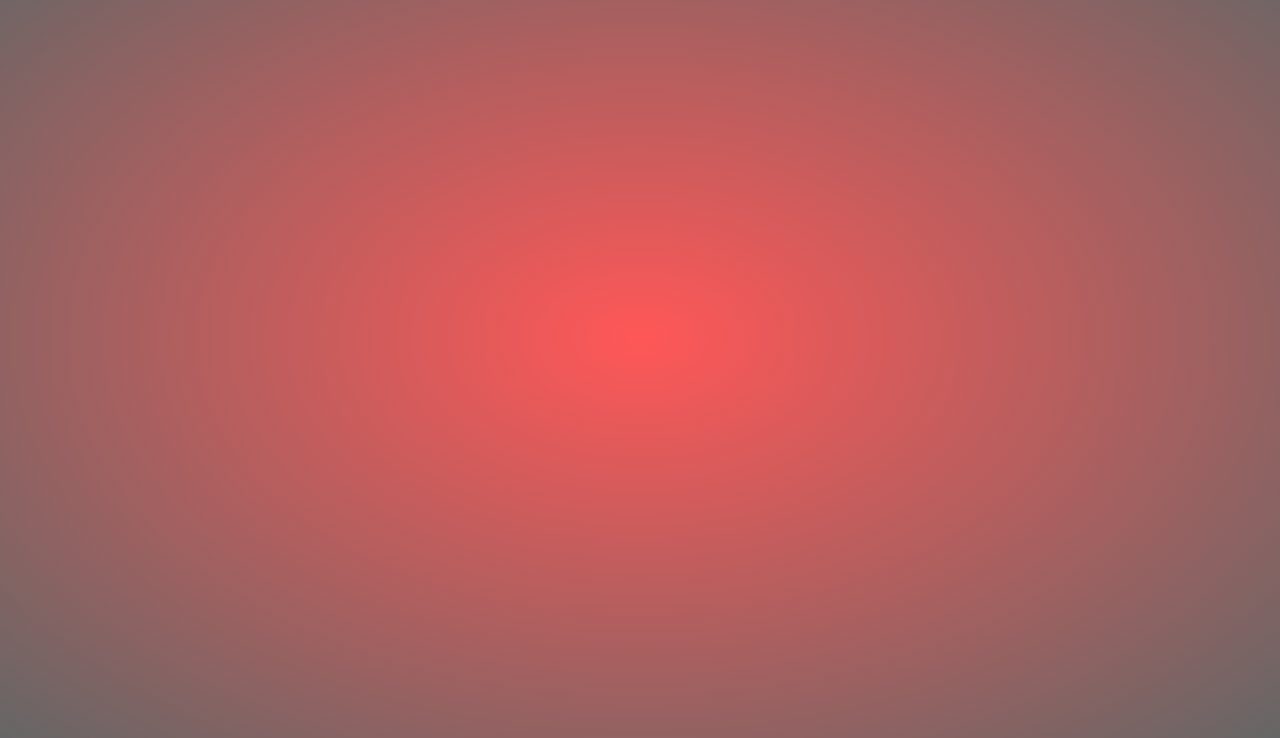
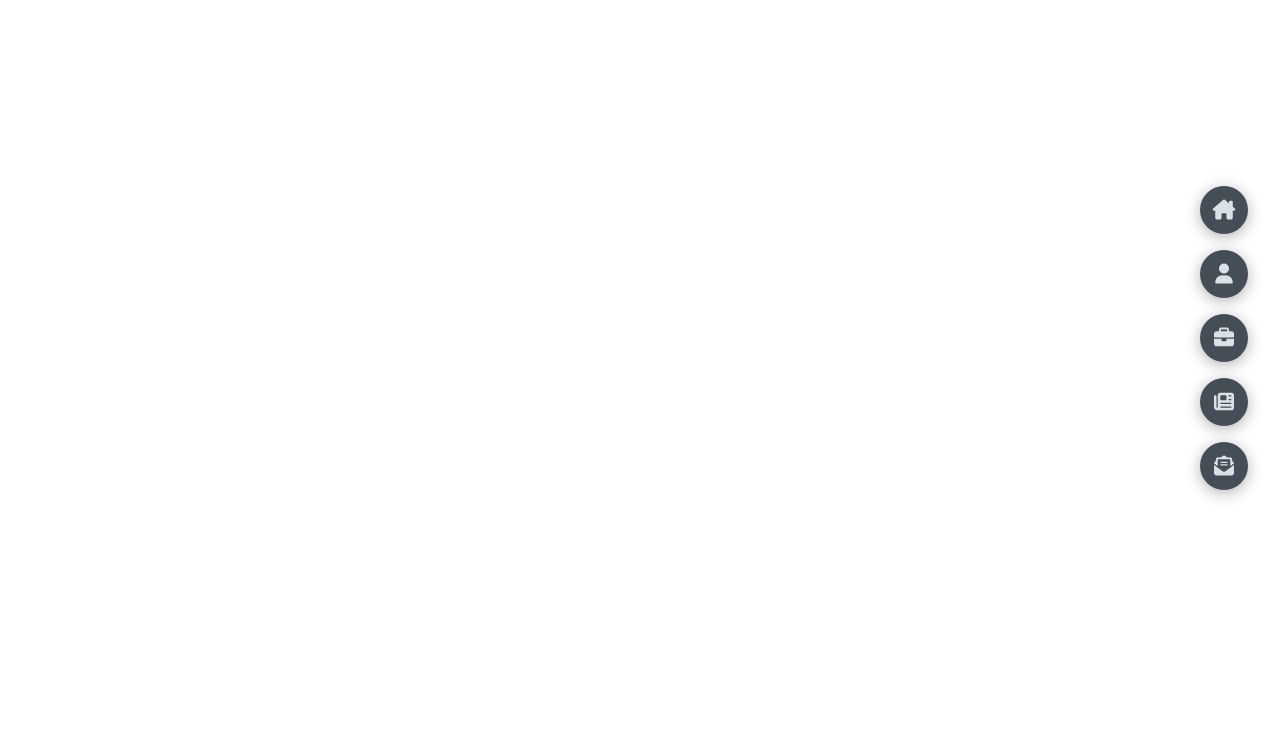
Before and after one commit to asherthisside/portfolio, a plain HTML site: page index.html in a window 1280 px wide. Shown: the part 62-800 px from the top of the page. Drawn offline with Linux system fonts and the light colour scheme.

Commit message:
Created the right menu

```diff
--- a/index.html
+++ b/index.html
@@ -4,12 +4,24 @@
     <meta charset="UTF-8">
     <meta name="viewport" content="width=device-width, initial-scale=1.0">
     <title>Portfolio</title>
+    <link rel="stylesheet" href="https://cdnjs.cloudflare.com/ajax/libs/font-awesome/6.4.2/css/all.min.css" integrity="sha512-z3gLpd7yknf1YoNbCzqRKc4qyor8gaKU1qmn+CShxbuBusANI9QpRohGBreCFkKxLhei6S9CQXFEbbKuqLg0DA==" crossorigin="anonymous" referrerpolicy="no-referrer" />
     <link rel="stylesheet" href="styles/style.css">
 </head>
 <body>
     <div class="container">
-        <h1>Welcome to my Portfolio</h1>
-        <script src="scripts/script.js"></script>
+        <nav>
+            <ul class="controls">
+                <li class="control" id="control1"><i class="control-icon fa-solid fa-house-chimney"></i></li>
+                <li class="control" id="control2"><i class="control-icon fa-solid fa-user"></i></li>
+                <li class="control" id="control3"><i class="control-icon fa-solid fa-briefcase"></i></li>
+                <li class="control" id="control4"><i class="control-icon fa-solid fa-newspaper"></i></li>
+                <li class="control" id="control5"><i class="control-icon fa-solid fa-envelope-open-text"></i></li>
+            </ul>
+        </nav>
+        <main>
+
+        </main>
     </div>
+    <script src="scripts/script.js"></script>
 </body>
 </html>
--- a/styles/style.scss
+++ b/styles/style.scss
@@ -1,14 +1,78 @@
 @import url('https://fonts.googleapis.com/css2?family=Poppins:wght@400;500;600;700&display=swap');
 $primary-font: 'Poppins', sans-serif;
+
+:root {
+    --color-primary: #191d2b;
+    --color-secondary: #27AE60;
+    --color-white: #FFFFFF;
+    --color-black: #000;
+    --color-grey0: #f8f8f8;
+    --color-grey-1: #dbe1e8;
+    --color-grey-2: #b2becd;
+    --color-grey-3: #6c7983;
+    --color-grey-4: #454e56;
+    --color-grey-5: #2a2e35;
+    --color-grey-6: #12181b;
+    --br-sm-2: 14px;
+    --box-shadow-1: 0 3px 15px rgba(0, 0, 0, .3);
+}
+
+.light-mode {
+    --color-primary: #FFFFFF;
+    --color-secondary: #F56692;
+    --color-white: #454e56;
+    --color-black: #000;
+    --color-grey0: #f8f8f8;
+    --color-grey-1: #6c7983;
+    --color-grey-2: #6c7983;
+    --color-grey-3: #6c7983;
+    --color-grey-4: #454e56;
+    --color-grey-5: #f8f8f8;
+    --color-grey-6: #12181b;
+}
 
 * {
     margin: 0;
     padding: 0;
     box-sizing: border-box;
     font-family: $primary-font;
+    list-style: none;
 }
 
 .container {
     height: 100vh;
-    background: radial-gradient(rgb(255, 87, 87), rgba(0, 0, 0, 0.60));
+    padding: 3rem;
+    position: relative;
 }
+
+nav {
+    position: fixed;
+    right: 2rem;
+    height: calc(100% - 6rem);
+    width: 3rem;
+}
+
+.controls {
+    height: 100%;
+    display: flex;
+    flex-direction: column;
+    align-items: center;
+    justify-content: center;
+    gap: 1rem;
+}
+
+.control {
+    background-color: var(--color-grey-4);
+    display: flex;
+    align-items: center;
+    justify-content: center;
+    height: 3rem;
+    width: 3rem;
+    border-radius: 50%;
+    box-shadow: var(--box-shadow-1);
+
+    i {
+        color: var(--color-grey-1);
+        font-size: 1.25rem;
+    }
+}
```
Also changed, not shown: styles/style.css, 1 other file.
